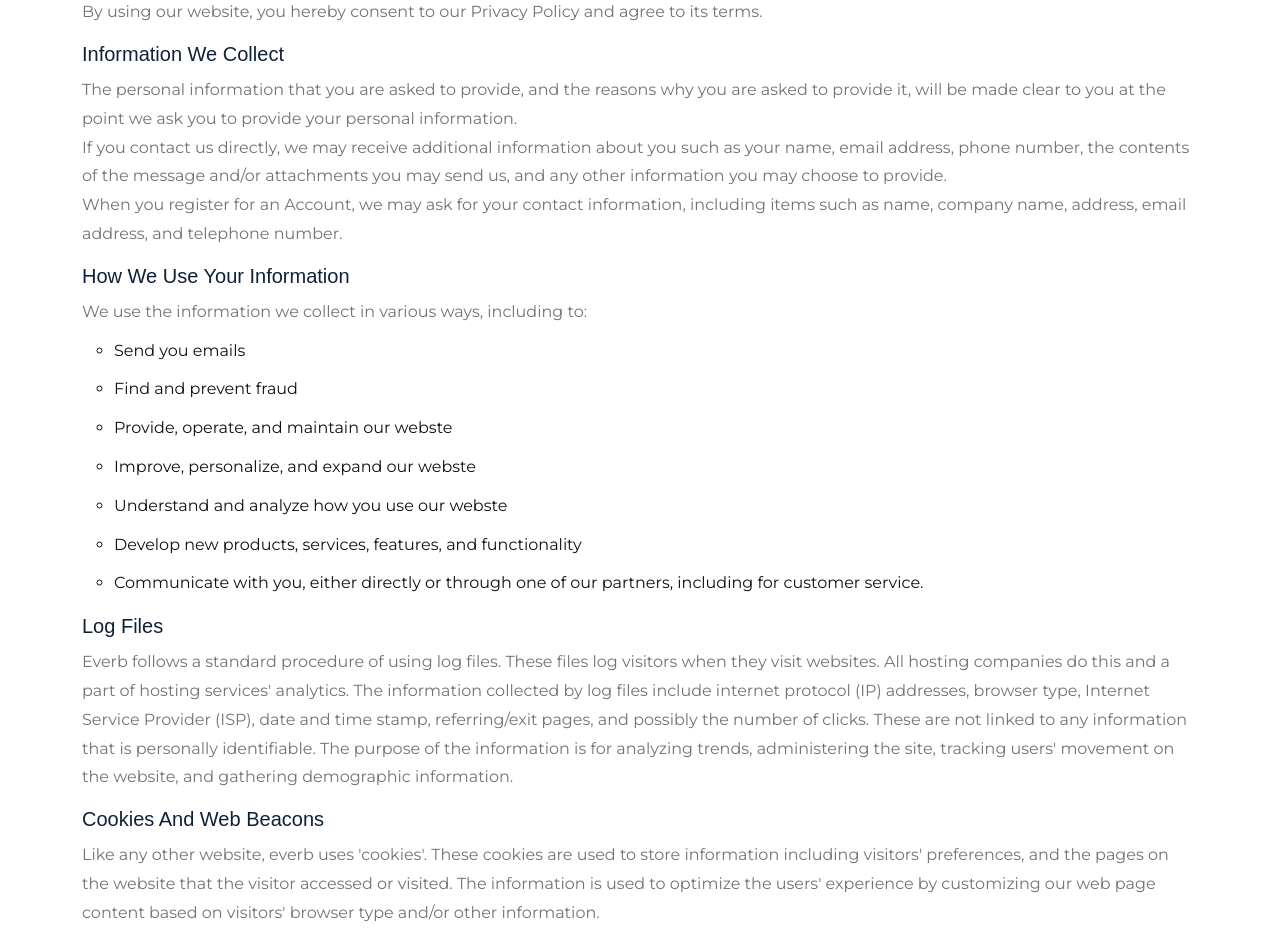
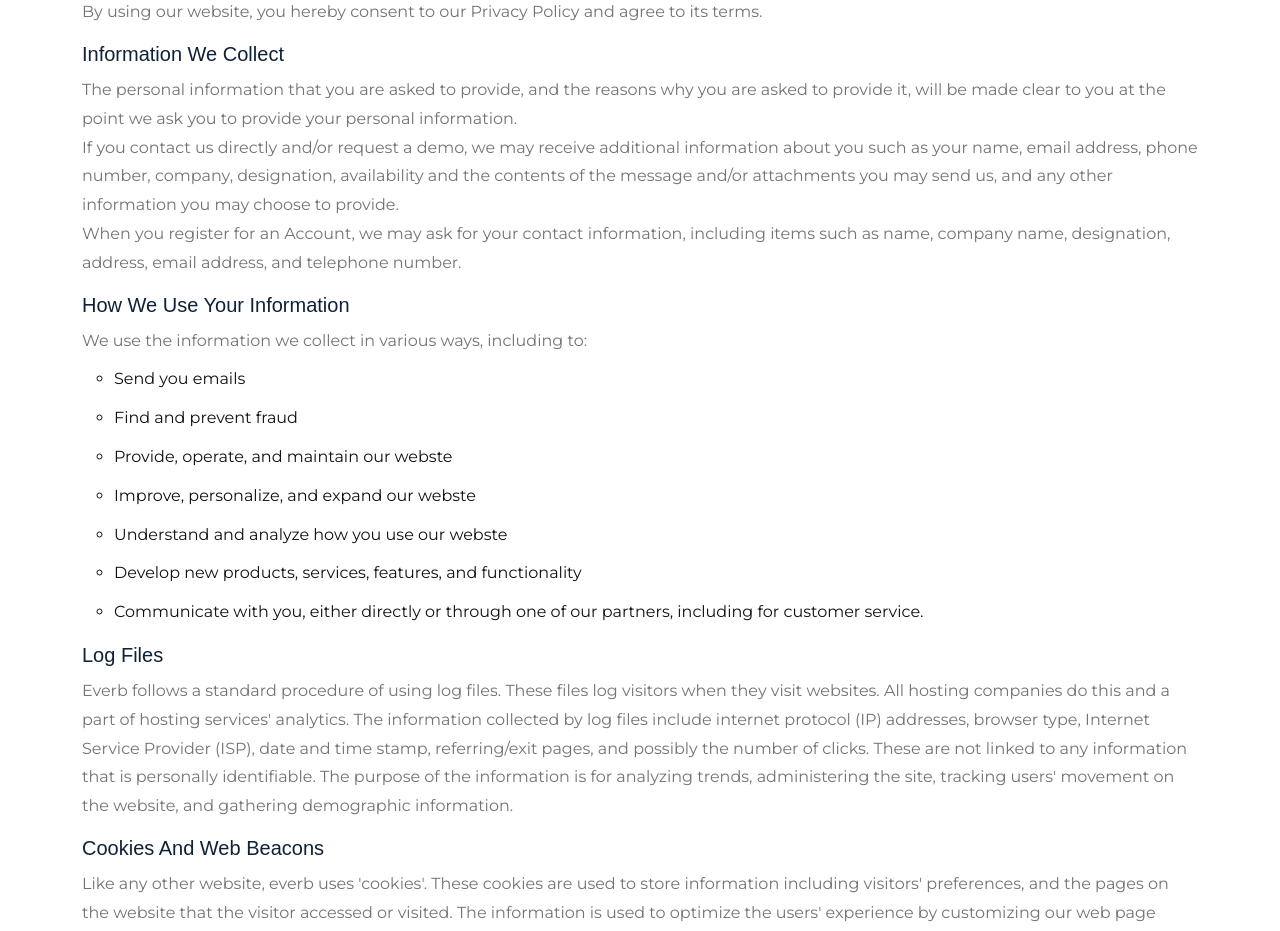
Before and after one commit to atreyi1405/frontend-project, an Angular app in the folder ezlu-ng/: page /privacy in a window 1280 px wide. Shown: the part 820-1751 px from the top of the page. Built offline with nearby package versions, Linux system fonts and the light colour scheme; a web font is replaced by a local one.

Commit message:
privacy policy and contact form

```diff
--- a/ezlu-ng/src/app/components/pages/contact/contact.component.html
+++ b/ezlu-ng/src/app/components/pages/contact/contact.component.html
@@ -99,7 +99,12 @@
                                     <input type="text" name="date" id="date" class="form-control" placeholder="Your Preferred Date">
                                 </div>
                             </div>
+
+
+                            <div class="col-lg-12 col-md-12">
+                                <button type="submit" class="default-btn contact-btn">Submit</button>
                             </div>
+                        </div>
                             </form>
 
                     <img src="assets/img/shapes/1.png" class="contact-shape" alt="shape">
--- a/ezlu-ng/src/app/components/pages/privacy/privacy.component.html
+++ b/ezlu-ng/src/app/components/pages/privacy/privacy.component.html
@@ -25,8 +25,8 @@
         <div class="privacy-text">
             <h3>Information we collect</h3>
             <p>The personal information that you are asked to provide, and the reasons why you are asked to provide it, will be made clear to you at the point we ask you to provide your personal information.</p>
-            <p>If you contact us directly, we may receive additional information about you such as your name, email address, phone number, the contents of the message and/or attachments you may send us, and any other information you may choose to provide.</p>
-            <p>When you register for an Account, we may ask for your contact information, including items such as name, company name, address, email address, and telephone number.</p>
+            <p>If you contact us directly and/or request a demo, we may receive additional information about you such as your name, email address, phone number, company, designation, availability and the contents of the message and/or attachments you may send us, and any other information you may choose to provide.</p>
+            <p>When you register for an Account, we may ask for your contact information, including items such as name, company name, designation, address, email address, and telephone number.</p>
         </div>
         <div class="privacy-text">
             <h3>How we use your information</h3>
```
